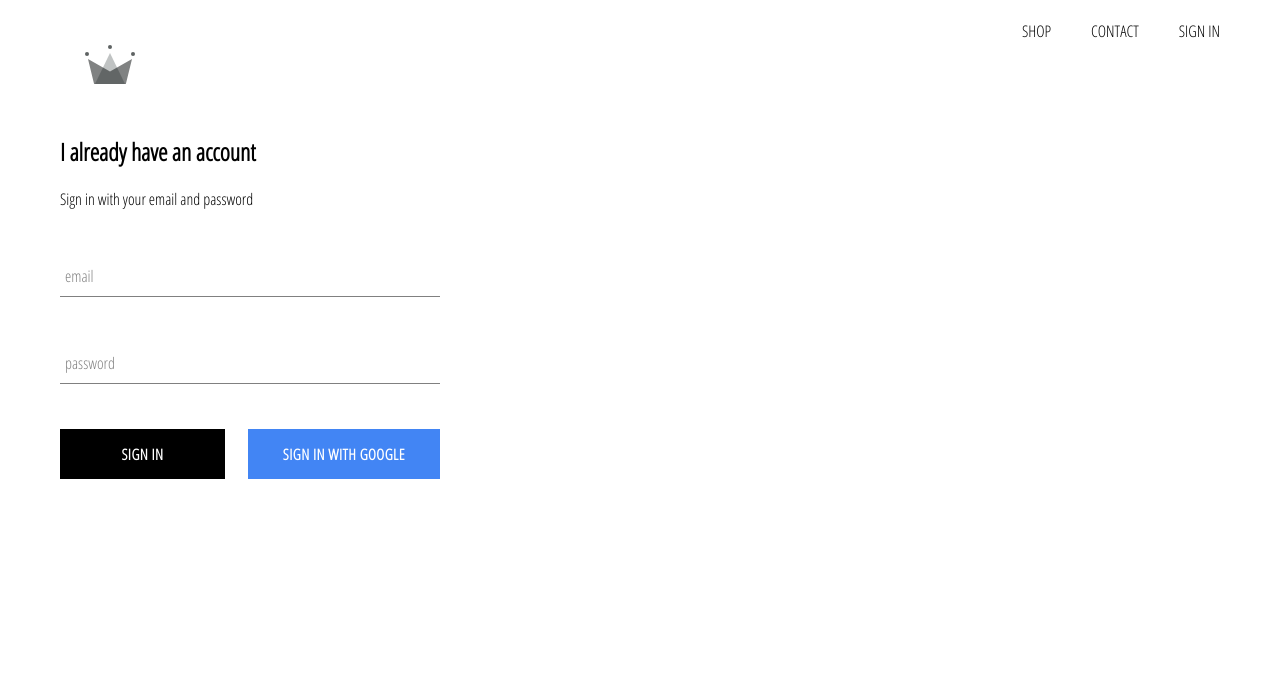
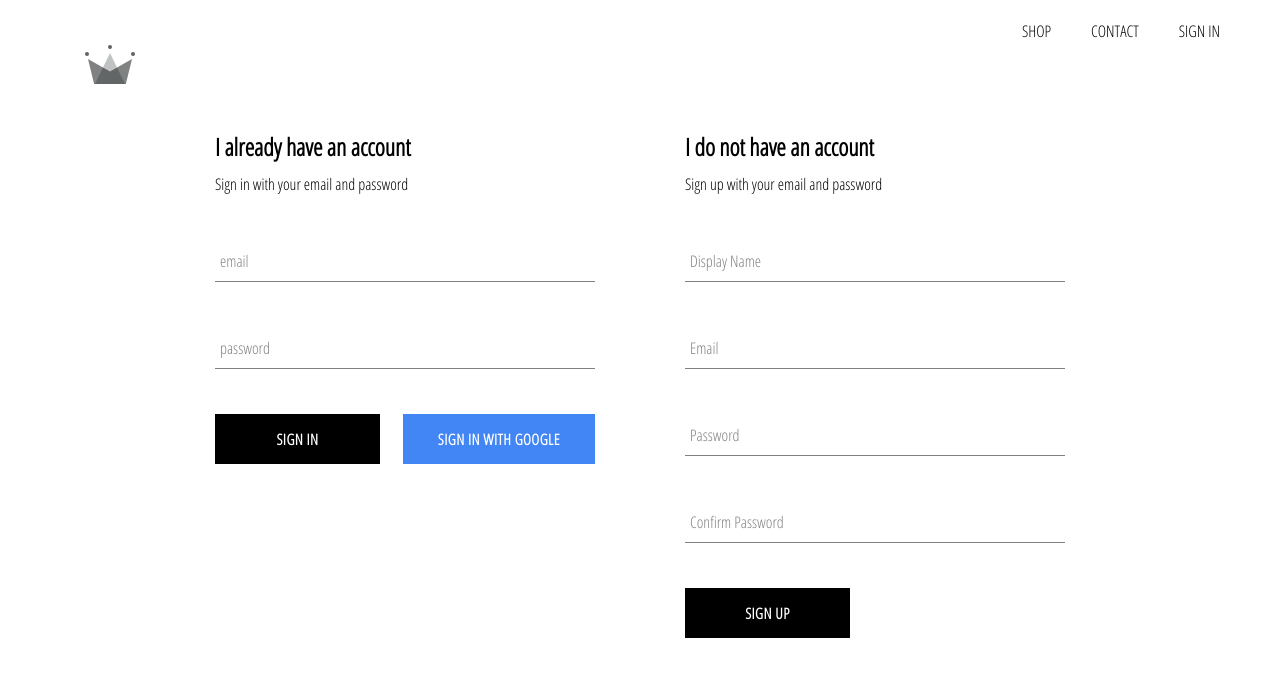
Before and after one commit to better-peter/crwn-clothing, a React (Create React App) app: page /signin in a window 1280 px wide. Shown: the top 676 px of the page. Built offline with nearby package versions, Linux system fonts and the light colour scheme; no server answers.

Commit message:
implemented firebase ability to store auth user

```diff
--- a/src/App.js
+++ b/src/App.js
@@ -6,7 +6,7 @@ import HomePage from './pages/homepage/homepage.component';
 import ShopPage from './pages/shop/shop.component';
 import SignInAndSignUpPage from './pages/sign-in-and-sign-up/sign-in-and-sign-up.component';
 import Header from './components/header/header.component';
-import { auth } from './firebase/firebase.utils';
+import { auth, createUserProfileDocument } from './firebase/firebase.utils';
 
 import './App.css';
 
@@ -22,10 +22,28 @@ class App extends React.Component {
   unsubscribeFromAuth = null;
 
   componentDidMount() {
-    this.unsubscribeFromAuth = auth.onAuthStateChanged(user => {
-      this.setState({ currentUser: user });
-      console.log('>>> this is user: ');
-      console.log(user);
+    this.unsubscribeFromAuth = auth.onAuthStateChanged(async userAuth => {
+      if (userAuth) {
+        const userRef = await createUserProfileDocument(userAuth);
+        userRef.onSnapshot(snapShot => {
+          this.setState(
+            {
+              currentUser: {
+                id: snapShot.id,
+                ...snapShot.data()
+              }
+            }
+            // If you need to log this one, it must as a second
+            // parameter and function as previous call was asynchronous,
+            // and result wont exist before it is executed.
+            // () => {
+            //   console.log(this.state);
+            // }
+          );
+        });
+      } else {
+        this.setState({ currentUser: userAuth });
+      }
     });
   }
 
--- a/src/components/sign-in/sign-in.component.jsx
+++ b/src/components/sign-in/sign-in.component.jsx
@@ -29,7 +29,7 @@ class SignIn extends React.Component {
   render() {
     return (
       <div className='sign-in'>
-        <h2>I already have an account</h2>
+        <h2 className='title'>I already have an account</h2>
         <span>Sign in with your email and password</span>
         <form onSubmit={this.handleSubmit}>
           <FormInput
--- a/src/components/sign-in/sign-in.styles.scss
+++ b/src/components/sign-in/sign-in.styles.scss
@@ -5,7 +5,7 @@
 }
 
 .title {
-  margin: 10px;
+  margin: 10px 0;
 }
 
 .buttons {
--- /dev/null
+++ b/src/components/sign-up/sign-up.component.jsx
@@ -0,0 +1,97 @@
+import React from 'react';
+
+import FormInput from '../form-input/form-input.component';
+import CustomButton from '../custom-button/custom-button.component';
+
+import { auth, createUserProfileDocument } from '../../firebase/firebase.utils';
+
+import './sign-up.styles.scss';
+
+class SignUp extends React.Component {
+  constructor(props) {
+    super(props);
+    this.state = {
+      displayName: '',
+      email: '',
+      password: '',
+      confirmPassword: ''
+    };
+  }
+
+  handleSubmit = async event => {
+    event.preventDefault();
+    const { displayName, email, password, confirmPassword } = this.state;
+
+    if (password !== confirmPassword) {
+      alert("Passwords don't match");
+      return;
+    }
+    try {
+      const { user } = await auth.createUserWithEmailAndPassword(
+        email,
+        password
+      );
+      await createUserProfileDocument(user, { displayName });
+      this.setState({
+        displayName: '',
+        email: '',
+        password: '',
+        confirmPassword: ''
+      });
+    } catch (error) {
+      console.error(error);
+    }
+  };
+
+  handleChange = event => {
+    const { name, value } = event.target;
+    this.setState({ [name]: value });
+  };
+
+  render() {
+    const { displayName, email, password, confirmPassword } = this.state;
+    return (
+      <div className='sign-up'>
+        <h2 className='title'>I do not have an account</h2>
+        <span>Sign up with your email and password</span>
+        <form className='sign-up-form' onSubmit={this.handleSubmit}>
+          <FormInput
+            type='text'
+            name='displayName'
+            value={displayName}
+            onChange={this.handleChange}
+            label='Display Name'
+            required
+          />
+          <FormInput
+            type='email'
+            name='email'
+            value={email}
+            onChange={this.handleChange}
+            label='Email'
+            required
+          />
+          <FormInput
+            type='password'
+            name='password'
+            value={password}
+            onChange={this.handleChange}
+            label='Password'
+            required
+          />
+          <FormInput
+            type='password'
+            name='confirmPassword'
+            value={confirmPassword}
+            onChange={this.handleChange}
+            label='Confirm Password'
+            required
+          />
+          <CustomButton type='submit'> SIGN UP</CustomButton>
+        </form>
+      </div>
+    );
+  }
+}
+
+export default SignUp;
--- /dev/null
+++ b/src/components/sign-up/sign-up.styles.scss
@@ -0,0 +1,9 @@
+.sign-up {
+  width: 380px;
+  display: flex;
+  flex-direction: column;
+
+  .title {
+    margin: 10px 0;
+  }
+}
--- a/src/firebase/firebase.utils.jsx
+++ b/src/firebase/firebase.utils.jsx
@@ -14,6 +14,32 @@ const config = {
   measurementId: 'G-J5F0Q2015W'
 };
 
+export const createUserProfileDocument = async (userAuth, additionalData) => {
+  if (!userAuth) return;
+
+  const userRef = firestore.doc(`users/${userAuth.uid}`);
+  const snapShot = await userRef.get();
+
+  if (!snapShot.exists) {
+    const { displayName, email } = userAuth;
+    const createdAt = new Date();
+
+    try {
+      await userRef.set({
+        displayName,
+        email,
+        createdAt,
+        ...additionalData
+      });
+    } catch (error) {
+      console.log('error creating user', error.message);
+    }
+  }
+
+  console.log(snapShot);
+  return userRef;
+};
+
 firebase.initializeApp(config);
 
 // We need to export these for use elsewhere...
--- a/src/pages/sign-in-and-sign-up/sign-in-and-sign-up.component.jsx
+++ b/src/pages/sign-in-and-sign-up/sign-in-and-sign-up.component.jsx
@@ -1,10 +1,12 @@
 import React from 'react';
 import SignIn from '../../components/sign-in/sign-in.component';
+import SignUp from '../../components/sign-up/sign-up.component';
 import './sign-in-and-sign-up.styles.scss';
 
 const SignInAndSignUpPage = () => (
   <div className='sign-in-and-sign-up'>
     <SignIn />
+    <SignUp />
   </div>
 );
 
--- /dev/null
+++ b/src/pages/sign-in-and-sign-up/sign-in-and-sign-up.styles-o.scss
@@ -0,0 +1,54 @@
+$sub-color: grey;
+$main-color: black;
+
+@mixin shrinkLabel {
+  top: -14px;
+  font-size: 12px;
+  color: $main-color;
+}
+
+.group {
+  position: relative;
+  margin: 45px 0;
+
+  .form-input {
+    background: none;
+    background-color: white;
+    color: $sub-color;
+    font-size: 18px;
+    padding: 10px 10px 10px 5px;
+    display: block;
+    width: 100%;
+    border: none;
+    border-radius: 0;
+    border-bottom: 1px solid $sub-color;
+    margin: 25px 0;
+
+    &:focus {
+      outline: none;
+    }
+
+    &:focus ~ .form-input-label {
+      @include shrinkLabel();
+    }
+  }
+
+  input[type='password'] {
+    letter-spacing: 0.3em;
+  }
+
+  .form-input-label {
+    color: $sub-color;
+    font-size: 16px;
+    font-weight: normal;
+    position: absolute;
+    pointer-events: none;
+    left: 5px;
+    top: 10px;
+    transition: 300ms ease all;
+
+    &.shrink {
+      @include shrinkLabel();
+    }
+  }
+}
--- a/src/pages/sign-in-and-sign-up/sign-in-and-sign-up.styles.scss
+++ b/src/pages/sign-in-and-sign-up/sign-in-and-sign-up.styles.scss
@@ -1,54 +1,6 @@
-$sub-color: grey;
-$main-color: black;
-
-@mixin shrinkLabel {
-  top: -14px;
-  font-size: 12px;
-  color: $main-color;
+.sign-in-and-sign-up {
+  width: 850px;
+  display: flex;
+  justify-content: space-between;
+  margin: 30px auto;
 }
-
-.group {
-  position: relative;
-  margin: 45px 0;
-
-  .form-input {
-    background: none;
-    background-color: white;
-    color: $sub-color;
-    font-size: 18px;
-    padding: 10px 10px 10px 5px;
-    display: block;
-    width: 100%;
-    border: none;
-    border-radius: 0;
-    border-bottom: 1px solid $sub-color;
-    margin: 25px 0;
-
-    &:focus {
-      outline: none;
-    }
-
-    &:focus ~ .form-input-label {
-      @include shrinkLabel();
-    }
-  }
-
-  input[type='password'] {
-    letter-spacing: 0.3em;
-  }
-
-  .form-input-label {
-    color: $sub-color;
-    font-size: 16px;
-    font-weight: normal;
-    position: absolute;
-    pointer-events: none;
-    left: 5px;
-    top: 10px;
-    transition: 300ms ease all;
-
-    &.shrink {
-      @include shrinkLabel();
-    }
-  }
-}
```
